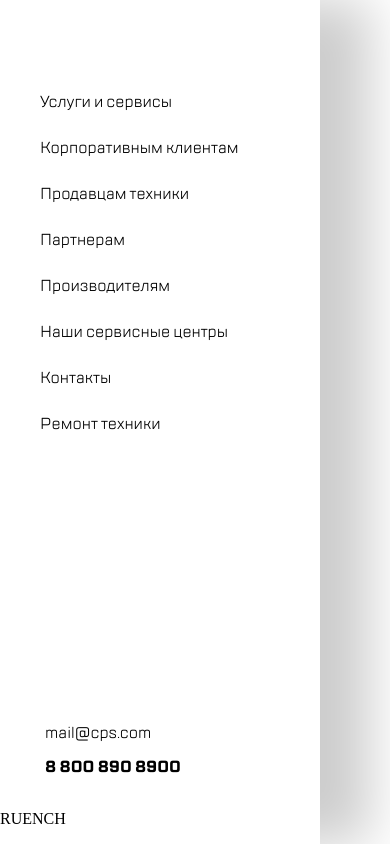
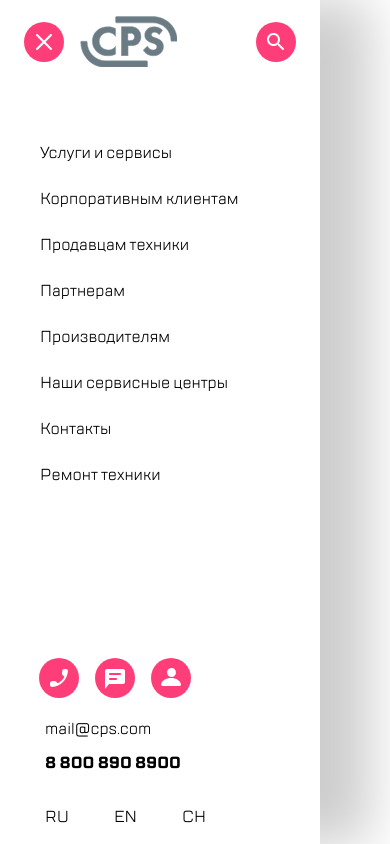
Before and after one commit to OlgaOboznaya/Block-1.4, a plain HTML site: page index.html in a window 390 px wide. Drawn offline with Linux system fonts and the light colour scheme.

Commit message:
Update mobile_menu.css

```diff
--- a/css/mobile_menu.css
+++ b/css/mobile_menu.css
@@ -20,9 +20,23 @@
         url(../fonts/TTLakes-Bold.woff);
 }
 
-/* body {
-    box-shadow: 50px 3px 8px rgba(0, 0, 0, 0.2);
-} */
+.cross {
+    background-image: url(../img/cross.svg);
+    width: 40px;
+    height: 40px;
+}
+
+.logo {
+    background-image: url(../img/Group.svg);
+    width: 97px;
+    height: 51px;
+}
+
+.search {
+    background-image: url(../img/search.svg);
+    width: 40px;
+    height: 40px;
+}
 
 .header__nav {
 display: flex;
@@ -33,11 +47,22 @@ background-color:#FFFFFF
 
 .header__nav-menu {
     display: flex;
-    justify-content:space-around;
+    justify-content:space-between;
     align-items: center;
     gap: 16px;
 }
 
+/* .header__nav-menu button {
+    margin-left: px;
+} */
+
+.cross:hover, .search:hover{
+    border: 3px solid #62cbc2;
+    border-radius: 100px;
+    width: 40px;
+    height: 40px;
+    background-size: contain;
+}
 
 .aside {
     max-width: 320px;
@@ -70,6 +95,27 @@ background-color:#FFFFFF
 
 }
 
+
+
+.call {
+    background-image: url(../img/call.svg);
+    width: 40px;
+    height: 40px;
+    background-repeat:no-repeat
+}
+
+.chat {
+    background-image: url(../img/chat.svg);
+    width: 40px;
+    height: 40px;
+}
+
+.profile {
+    background-image: url(../img/profile.svg);
+    width: 40px;
+    height: 40px;
+}
+
 .nav__list a:hover:before{
     content: url(../img/highlight_mobile.svg);
     position: relative;
@@ -86,18 +132,23 @@ background-color:#FFFFFF
     gap: 16px;
     margin-left: 15px;
     align-items: center;
+    justify-content: space-around;
+
 
 }
 
 .footer__list button{
-    position: relative;
-
+ width: 40px;
+ height: 40px;
 }
 
 .footer__list button:hover{
     border: 3px solid #62cbc2;
     border-radius: 100px;
-    max-width: 40px;
+    width: 40px;
+    height: 40px;
+    background-size: contain;
+
 
 }
 
@@ -116,7 +167,7 @@ background-color:#FFFFFF
     display: block;
 }
 
-.footer__lang p {
+.footer__lang button {
     font-family: 'TT Lakes';
     font-style: italic;
     margin-left: 45px;
@@ -130,7 +181,7 @@ background-color:#FFFFFF
 
 }
 
-.footer__lang p:hover {
+.footer__lang button:hover {
     color: #7E7E82;
 }
 
```
